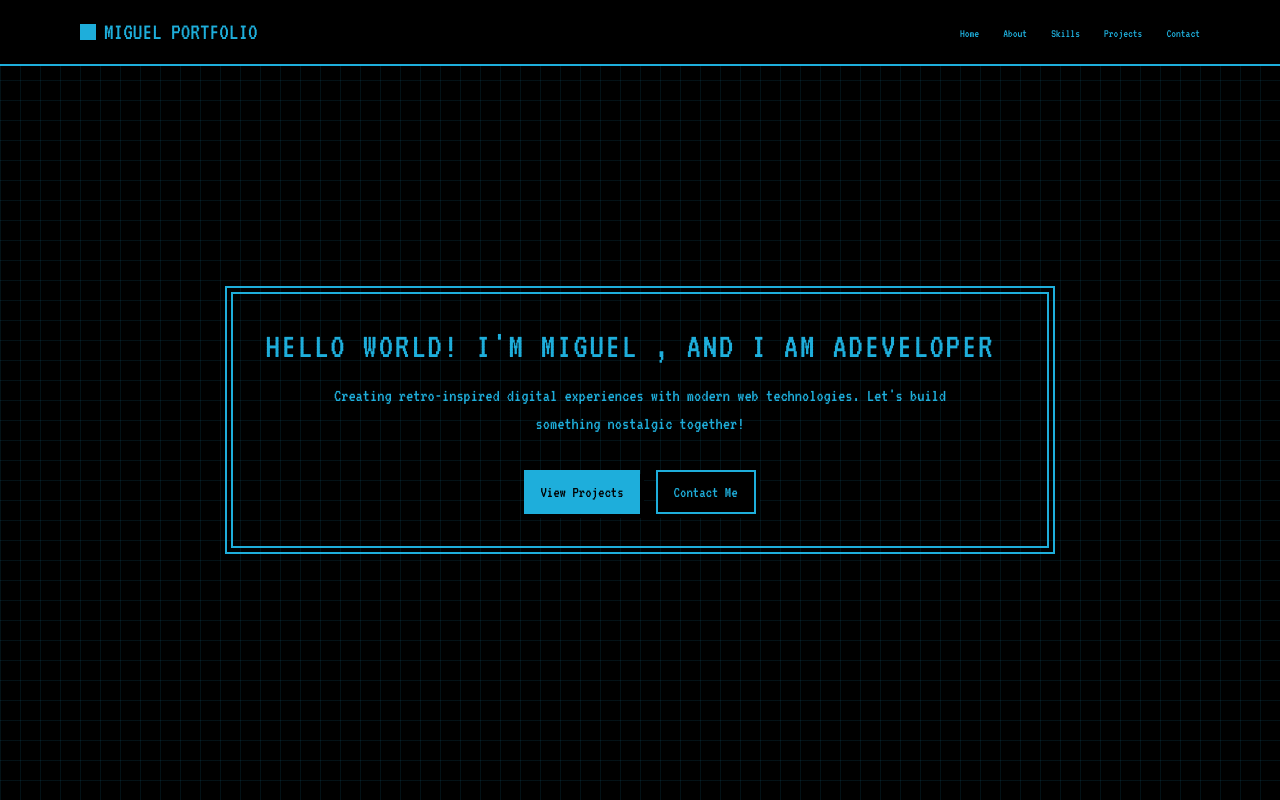
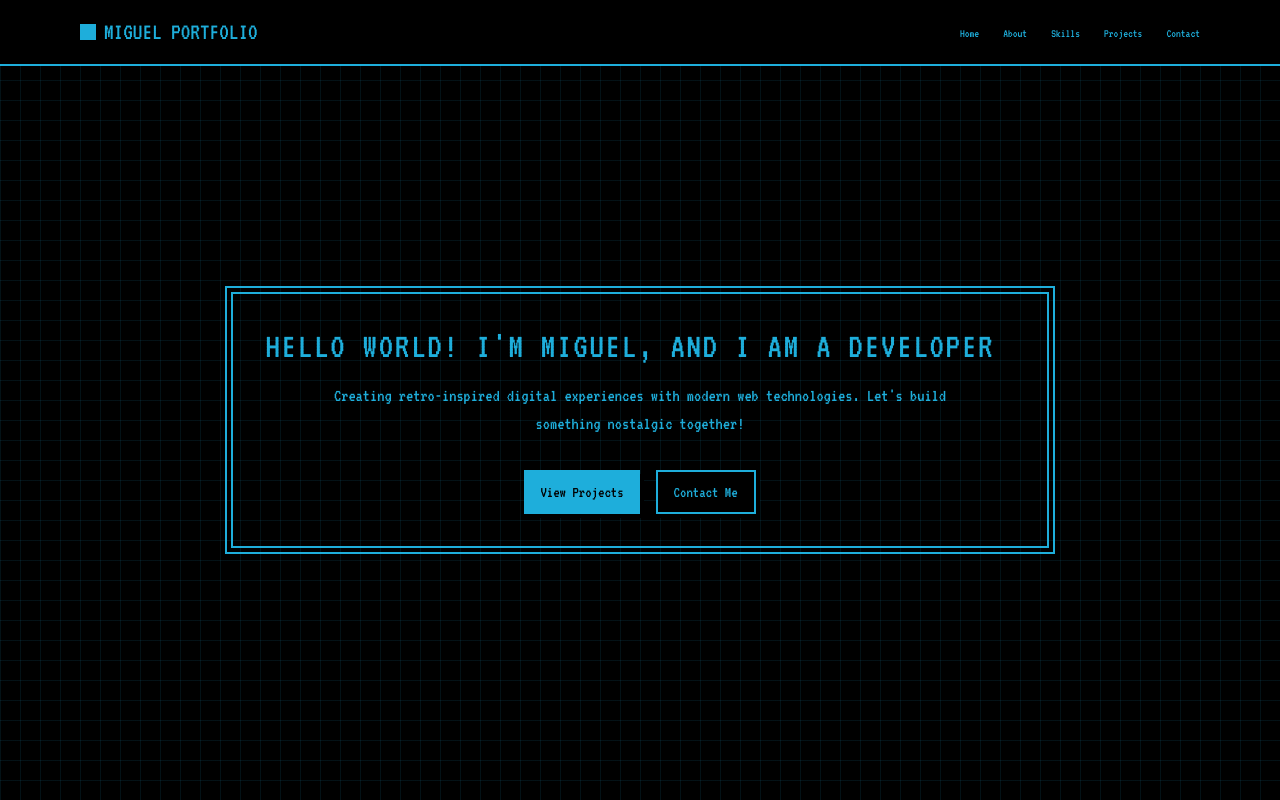
Before and after one commit to migueldev-developer/site-estilo-jogs-retr-s.github.io, a React (Vite) app: page / in a window 1280 px wide. Shown: the top 800 px of the page. Built offline with nearby package versions, Linux system fonts and the light colour scheme.

Commit message:
Fix: Update hero text
Update the hero text to include the full sentence.

```diff
--- a/src/pages/Index.tsx
+++ b/src/pages/Index.tsx
@@ -11,7 +11,7 @@ import { useToast } from '@/components/ui/use-toast';
 
 const Index = () => {
   const [typedText, setTypedText] = useState('');
-  const fullText = "Hello World! I'm Miguel , and i am aDeveloper";
+  const fullText = "Hello World! I'm Miguel, and i am a Developer";
   const [currentTextIndex, setCurrentTextIndex] = useState(0);
   const { toast } = useToast();
 
```
